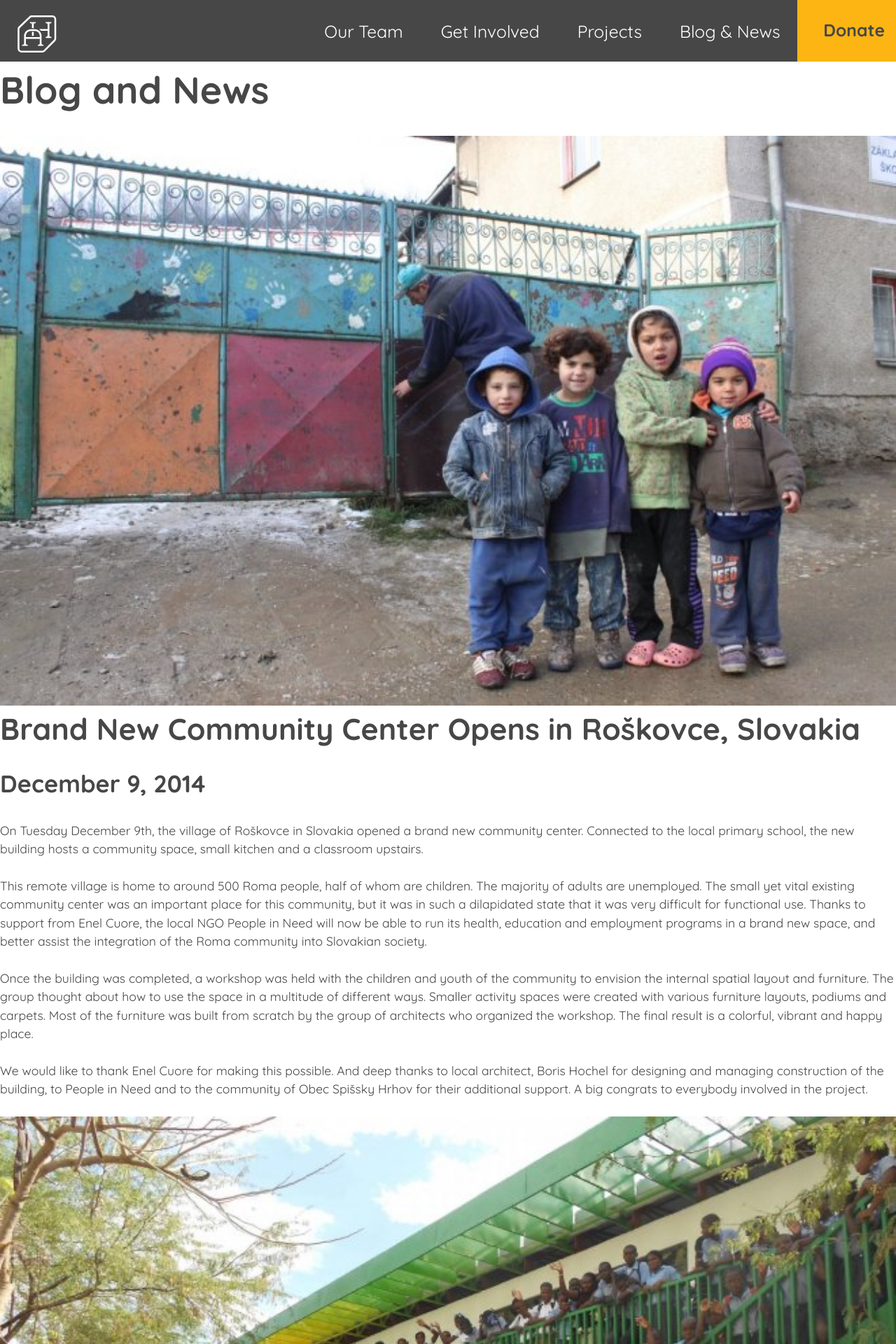
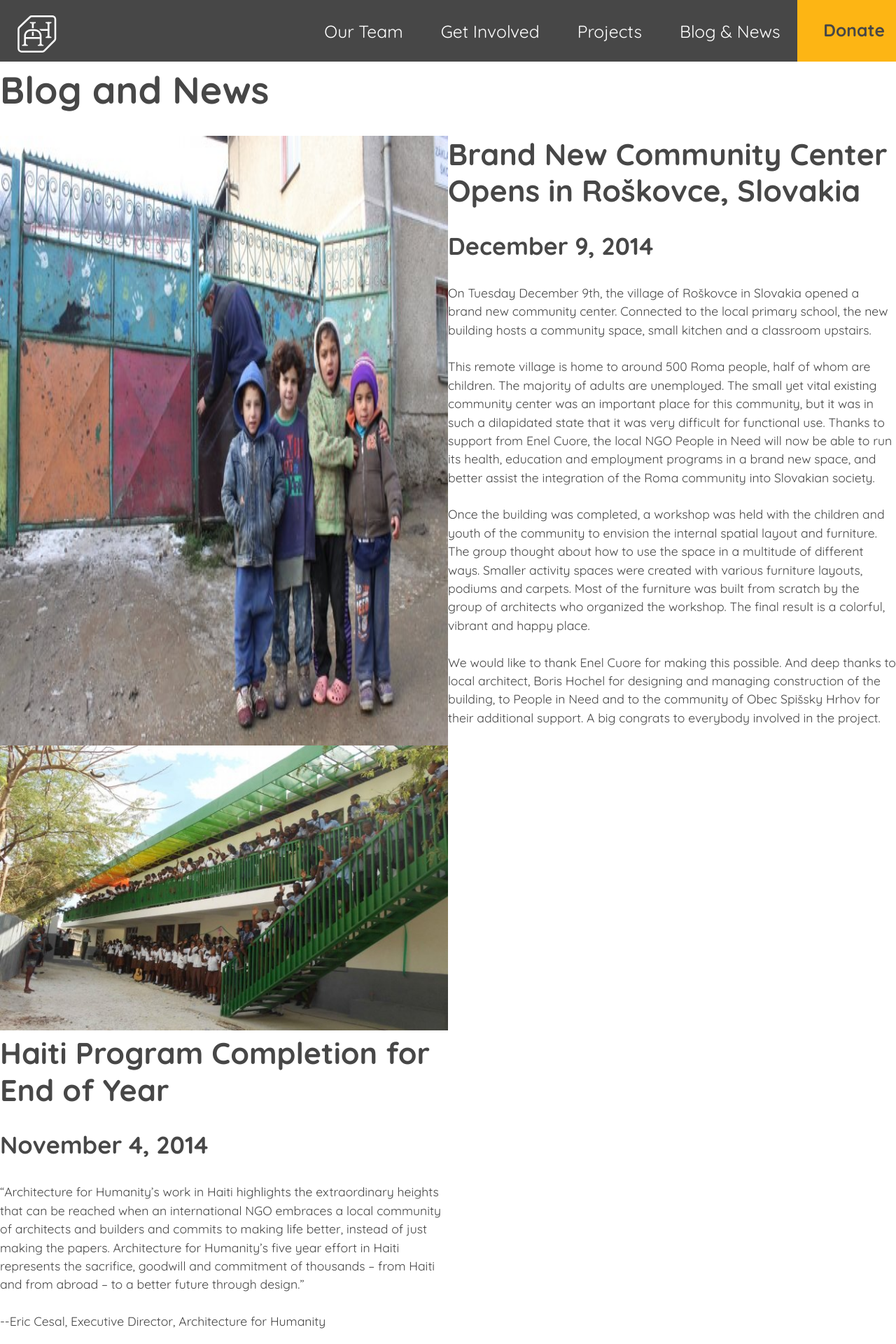
Before and after one commit to corm0078/architecture-for-humanity, a Jekyll site: the page built from blogandnews.html, in a window 1280 px wide. Shown: the top 1920 px of the page at 70% size. Built offline with Jekyll 4.4.1, drawn with Linux system fonts in a browser that asks for light colours; nearby versions of some CDN libraries; Markdown is read by kramdown in place of the engine named in the settings.

Commit message:
feat(html): added div tags to blog page

```diff
--- a/blogandnews.html
+++ b/blogandnews.html
@@ -2,12 +2,15 @@
 layout: default
 ---
 
-
-<section class="blog-section">
 <h1>Blog and News</h1>
 
+<div class="grid">
+
+<div class="unit unit-s-1 unit-m-1 unit-l-1-2">
 <img class="blog-img" src="{{site.baseurl}}/img/blog/blog1.jpg" alt="Community Center">
+</div>
 
+<div class="unit unit-s-1 unit-m-1 unit-l-1-2">
 <h2>Brand New Community Center Opens in Roškovce, Slovakia</h2>
 	<h3>December 9, 2014</h3>
 		<p>On Tuesday December 9th, the village of Roškovce in Slovakia opened a brand new community
@@ -31,9 +34,14 @@
 		Boris Hochel for designing and managing construction of the building, to People in Need and to the
 		community of Obec Spišsky Hrhov for their additional support. A big congrats to everybody involved
 		in the project.</p>
+	</div>
+</div>
 
+<div class="unit unit-s-1 unit-m-1 unit-l-1-2">
 <img class="blog-img" src="{{site.baseurl}}/img/blog/blog2.jpg" alt="Haiti Program">
+</div>
 
+<div class="unit unit-s-1 unit-m-1 unit-l-1-2">
 <h2>Haiti Program Completion for End of Year</h2>
 	<h3>November 4, 2014</h3>
 		<p>“Architecture for Humanity’s work in Haiti highlights the extraordinary heights that can be
@@ -74,9 +82,13 @@
 		helped local communities to have their voices heard in the decision making process."</p>
 
 		<p>-- Darren Gill, past Haiti Regional Program Manager</p>
+</div>
 
+<div class="unit unit-s-1 unit-m-1 unit-l-1-2">
 <img class="blog-img" src="{{site.baseurl}}/img/blog/blog3.jpg" alt="Hurricane Sandy Reconstruction">
+</div>
 
+<div class="unit unit-s-1 unit-m-1 unit-l-1-2">
 <h2>What's Ahead: Hurricane Sandy Reconstruction</h2>
 	<h3>October 29, 2014</h3>
 		<p>Since we started our first year of aid in the Tri-State area, we discovered that as a region,
@@ -131,4 +143,4 @@
 			thousands of property owners who still need that question answered. We continue to receive
 			compelling stories from individual property owners seeking sources to reconstruct their homes
 			and businesses.</p>
-</section>
+</div>
```
